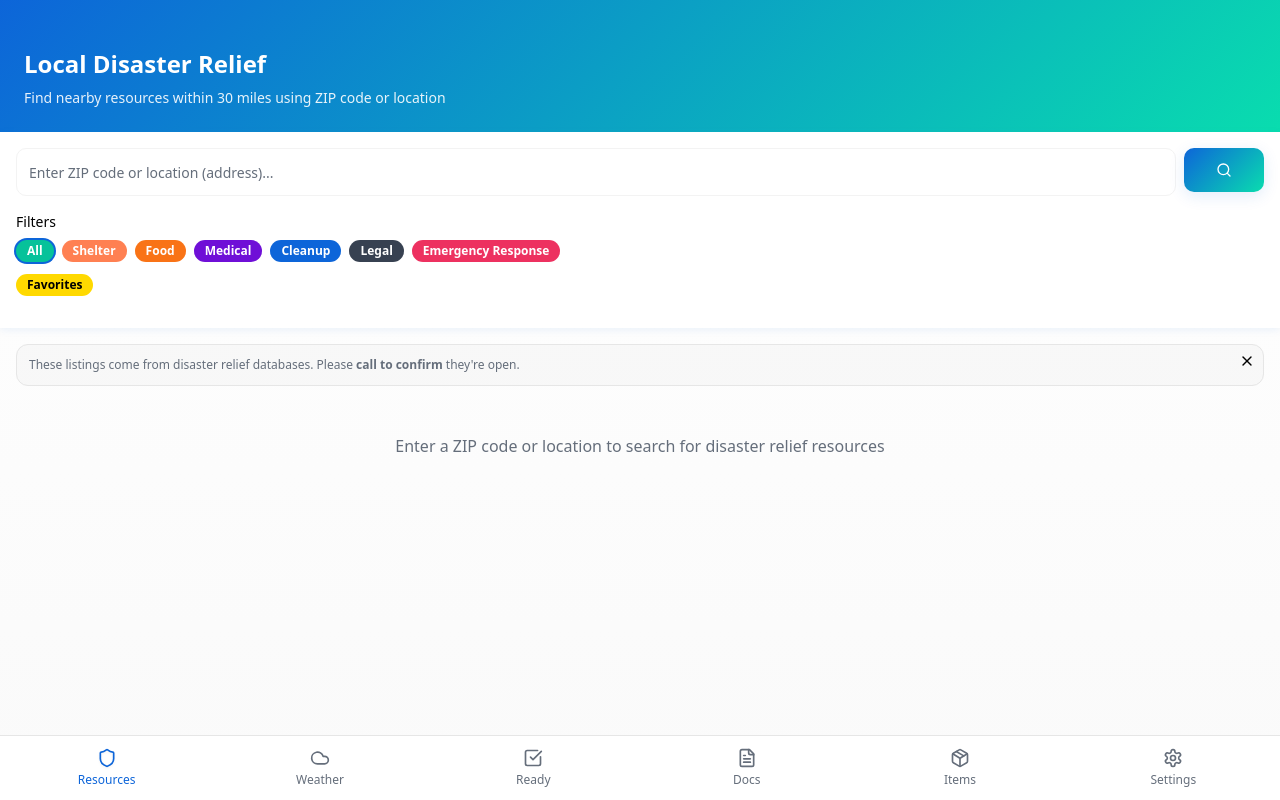
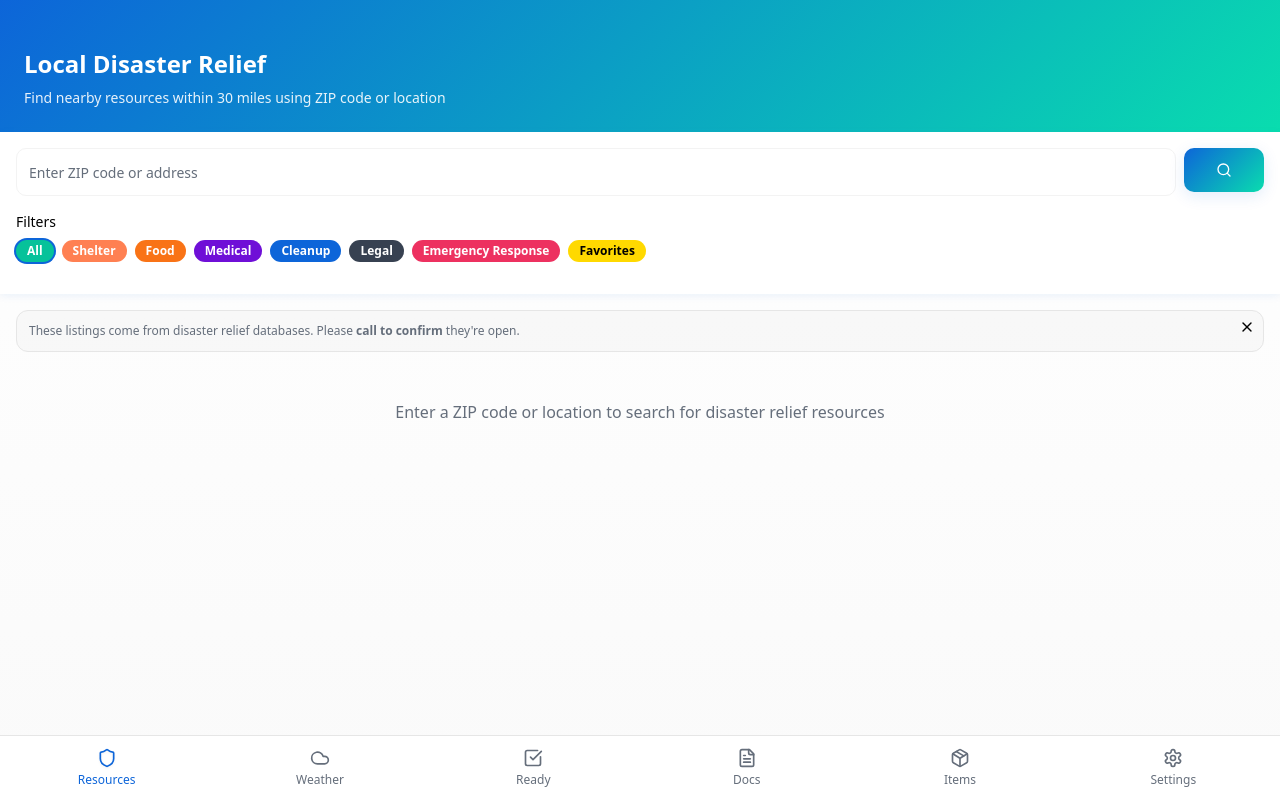
Before and after one commit to schnabs27/nestprotect, a React (Vite) app: page / in a window 1280 px wide. Both pictures are taken after a click on the button "Continue as Guest". Built offline with nearby package versions, Linux system fonts and the light colour scheme.

Commit message:
Update Resources page formatting
Update text field to say "Enter ZIP code or address" and move "Favorites" to be the last option after "Emergency Response" to save vertical space.

```diff
--- a/src/components/ResourcesPage.tsx
+++ b/src/components/ResourcesPage.tsx
@@ -34,10 +34,9 @@ const ResourcesPage = () => {
     { id: "medical", label: "Medical", color: "bg-accent" },
     { id: "cleanup", label: "Cleanup", color: "bg-primary" },
     { id: "legal", label: "Legal", color: "bg-gray-700" },
-    { id: "emergency", label: "Emergency Response", color: "bg-raspberry" }
+    { id: "emergency", label: "Emergency Response", color: "bg-raspberry" },
+    { id: "favorites", label: "Favorites", color: "bg-yellow" }
   ];
-
-  const favoritesCategory = { id: "favorites", label: "Favorites", color: "bg-yellow" };
 
   const handleSearch = async () => {
     if (!zipCode.trim()) return;
@@ -206,7 +205,7 @@ const ResourcesPage = () => {
         <div className="flex gap-2 mb-4">
           <div className="flex-1">
             <Input
-              placeholder="Enter ZIP code or location (address)..."
+              placeholder="Enter ZIP code or address"
               value={zipCode}
               onChange={(e) => setZipCode(e.target.value)}
               className="h-12"
@@ -225,12 +224,12 @@ const ResourcesPage = () => {
         {/* Category Filters */}
         <div className="mb-4">
           <h3 className="text-sm font-medium text-foreground mb-2">Filters</h3>
-          <div className="flex flex-wrap gap-2 mb-3">
+          <div className="flex flex-wrap gap-2">
             {mainCategories.map((category) => (
               <Badge
                 key={category.id}
                 variant="secondary"
-                className={`${category.color} text-white cursor-pointer hover:opacity-80 transition-smooth ${
+                className={`${category.color} ${category.id === "favorites" ? "text-yellow-foreground" : "text-white"} cursor-pointer hover:opacity-80 transition-smooth ${
                   selectedCategory === category.id ? 'ring-2 ring-primary' : ''
                 }`}
                 onClick={() => setSelectedCategory(category.id)}
@@ -238,19 +237,6 @@ const ResourcesPage = () => {
                 {category.label}
               </Badge>
             ))}
-          </div>
-
-          {/* Favorites - Separate section */}
-          <div className="flex flex-wrap gap-2">
-            <Badge
-              variant="secondary"
-              className={`${favoritesCategory.color} text-yellow-foreground cursor-pointer hover:opacity-80 transition-smooth ${
-                selectedCategory === favoritesCategory.id ? 'ring-2 ring-primary' : ''
-              }`}
-              onClick={() => setSelectedCategory(favoritesCategory.id)}
-            >
-              {favoritesCategory.label}
-            </Badge>
           </div>
         </div>
 
```
